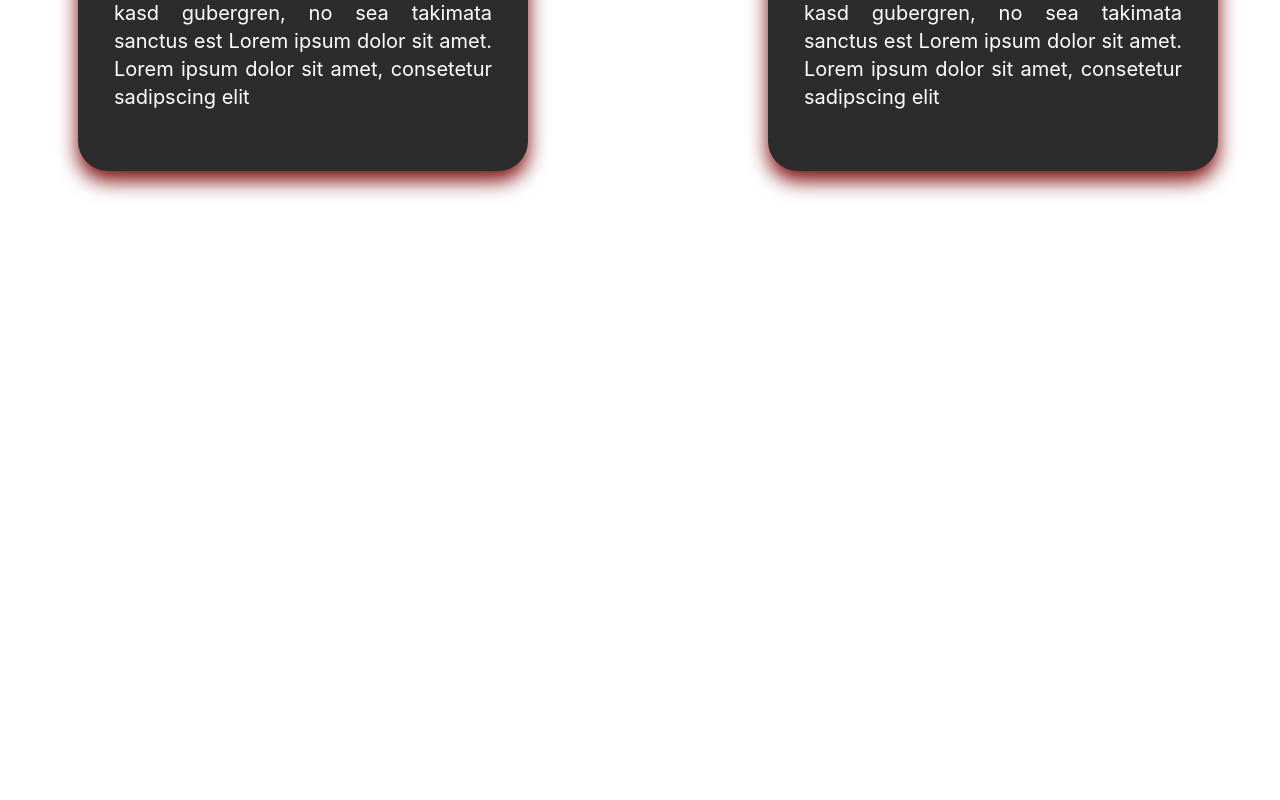
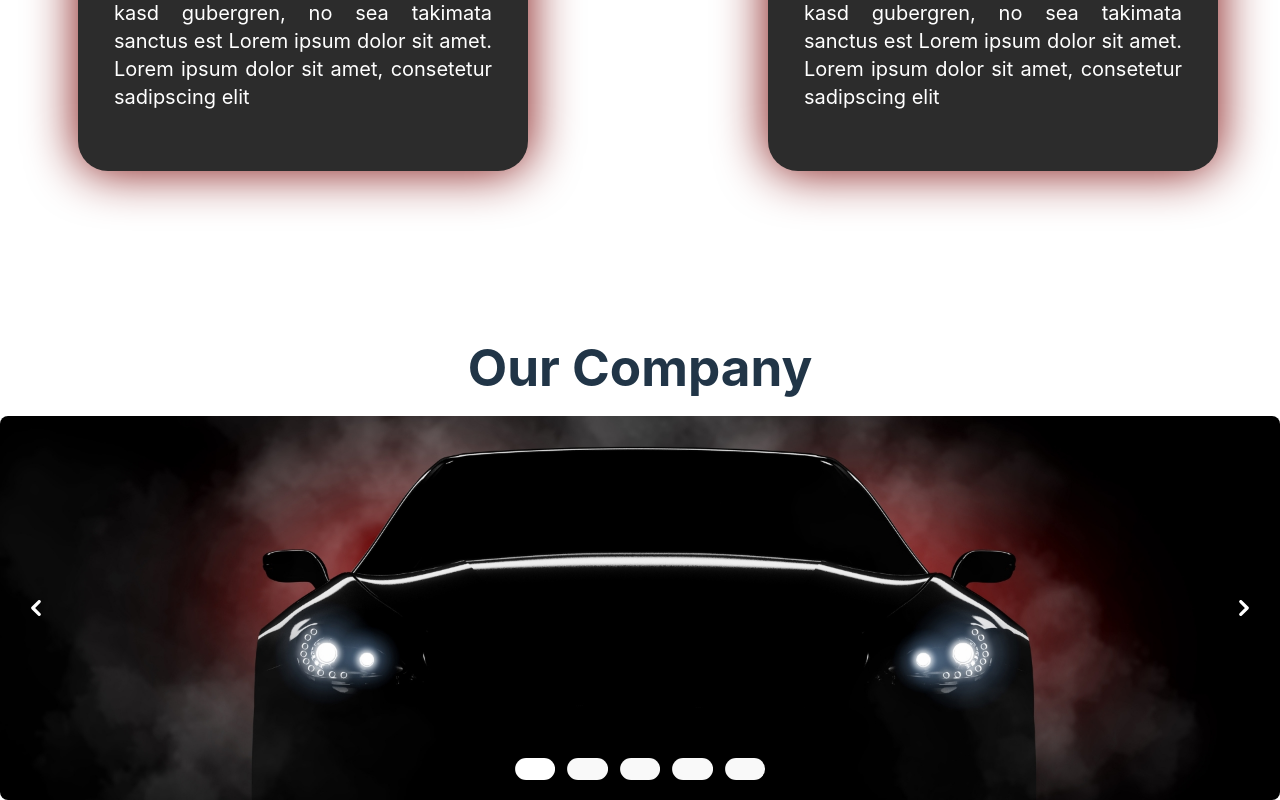
Before and after one commit to Windberger/MACAR, a React (Vite) app in the folder frontend/: page / in a window 1280 px wide. Shown: the part 1350-2150 px from the top of the page. Before the commit the page ends 1669 px from the top, so only its background shows below. Built offline with nearby package versions, Linux system fonts and the light colour scheme.

Commit message:
CompanyPage update

```diff
--- a/frontend/src/App.css
+++ b/frontend/src/App.css
@@ -42,6 +42,7 @@
 .bg-grey {
     background-color: rgb(44, 44, 44) !important;
 }
-.card-glow{
-    box-shadow: 0 10px 20px rgba(127, 12, 12, 1) !important;
+
+.card-glow {
+    box-shadow: 0 0px 50px rgba(127, 12, 12, 1) !important;
 }
--- a/frontend/src/App.tsx
+++ b/frontend/src/App.tsx
@@ -1,8 +1,8 @@
-import "./App.css";
 import HeroImage from "./pages/HeroImage/HeroImage.tsx";
 import Header from "./components/Header.tsx";
 import {useTranslation} from "react-i18next";
 import InformationCardsLayout from "./pages/InformationCards/InformationCardsLayout.tsx";
+import CompanyPage from "./pages/CompanyPage/CompanyPage.tsx";
 
 function App() {
 
@@ -23,7 +23,8 @@ function App() {
             <button onClick={() => onChangeLang("bs")}>Bosnisch</button>
 
 
-               <InformationCardsLayout></InformationCardsLayout>
+            <InformationCardsLayout></InformationCardsLayout>
+            <CompanyPage heading={t("headingCompanyPage")}></CompanyPage>
 
 
         </>
--- a/frontend/src/components/InformationCard.tsx
+++ b/frontend/src/components/InformationCard.tsx
@@ -1,4 +1,3 @@
-import "../App.css";
 import {Card, CardContent, CardHeader} from "@mui/material";
 
 interface IInformationCard {
--- a/frontend/src/i18n.ts
+++ b/frontend/src/i18n.ts
@@ -27,6 +27,10 @@ i18n.use(initReactI18next).init({
                 secondInformationCardTitle: "Motor vehicle; workshop",
                 secondInformationCardContent: "Lorem ipsum dolor sit amet, consetetur sadipscing elitr, sed diam nonumy eirmod tempor invidunt ut labore et dolore magna aliquyam erat, sed diam voluptua. At vero eos et accusam et justo duo dolores et ea rebum. Stet clita kasd gubergren, no sea takimata sanctus est Lorem ipsum dolor sit amet. Lorem ipsum dolor sit amet, consetetur sadipscing elit",
 
+
+                // CompanyPage
+                headingCompanyPage: "Our Company"
+
             }
         },
         bs: {
@@ -46,6 +50,9 @@ i18n.use(initReactI18next).init({
                 firstInformationCardContent: "Lorem ipsum dolor sit amet, consetetur sadipscing elitr, sed diam nonumy eirmod tempor invidunt ut labore et dolore magna aliquyam erat, sed diam voluptua. At vero eos et accusam et justo duo dolores et ea rebum. Stet clita kasd gubergren, no sea takimata sanctus est Lorem ipsum dolor sit amet. Lorem ipsum dolor sit amet, consetetur sadipscing elit",
                 secondInformationCardTitle: "Werkstatt",
                 secondInformationCardContent: "Lorem ipsum dolor sit amet, consetetur sadipscing elitr, sed diam nonumy eirmod tempor invidunt ut labore et dolore magna aliquyam erat, sed diam voluptua. At vero eos et accusam et justo duo dolores et ea rebum. Stet clita kasd gubergren, no sea takimata sanctus est Lorem ipsum dolor sit amet. Lorem ipsum dolor sit amet, consetetur sadipscing elit",
+
+                // CompanyPage
+                headingCompanyPage: "Unser Unternehmen"
             }
         }
     },
--- /dev/null
+++ b/frontend/src/pages/CompanyPage/CompanyPage.tsx
@@ -0,0 +1,83 @@
+import {useState} from "react";
+import heroBackground from "../../assets/images/heroImageCar.png";
+import PropTypes from "prop-types";
+
+
+CompanyPage.propTypes = {
+    heading: PropTypes.string.isRequired
+};
+
+
+function CompanyPage(heading: { heading: string }) {
+    const [activeIndex, setActiveIndex] = useState(0);
+
+    const images = [heroBackground, heroBackground, heroBackground, heroBackground, heroBackground];
+
+    return (
+
+        <>
+            <h1 className={"font font-bold mt-5 mb-5"}>{heading.heading}</h1>
+
+
+            <div id="default-carousel" className="relative w-full" data-carousel="slide">
+                <div className="relative h-56 overflow-hidden rounded-lg md:h-96">
+                    {images.map((image, index) => (
+                        <div
+                            key={index}
+                            className={`duration-700 ease-in-out ${index === activeIndex ? "block" : "hidden"}`}
+                        >
+                            <img
+                                src={image}
+                                className="absolute block w-full -translate-x-1/2 -translate-y-1/2 top-1/2 left-1/2"
+                                alt={`Slide ${index + 1}`}
+                            />
+                        </div>
+                    ))}
+                </div>
+                <div className="absolute z-30 flex -translate-x-1/2 bottom-5 left-1/2 space-x-3 rtl:space-x-reverse">
+                    {images.map((_, index) => (
+                        <button
+                            key={index}
+                            type="button"
+                            className={`w-3 h-3 rounded-full ${index === activeIndex ? "bg-white" : " bg-opacity-40"}`}
+                            aria-current={index === activeIndex}
+                            aria-label={`Slide ${index + 1}`}
+                            onClick={() => setActiveIndex(index)}
+                        ></button>
+                    ))}
+                </div>
+                <div
+                    className="absolute top-0 start-0 z-30 flex items-center justify-center h-full px-4 cursor-pointer group focus:outline-none"
+                    onClick={() => setActiveIndex((activeIndex - 1 + images.length) % images.length)}
+                >
+                <span
+                    className="inline-flex items-center justify-center w-10 h-10 rounded-full bg-transparent group-hover:bg-white/50 group-focus:ring-4 group-focus:ring-white group-focus:outline-none">
+                    <svg className="w-4 h-4 text-white rtl:rotate-180" aria-hidden="true"
+                         xmlns="http://www.w3.org/2000/svg" fill="none" viewBox="0 0 6 10">
+                        <path stroke="currentColor" strokeLinecap="round" strokeLinejoin="round" strokeWidth="2"
+                              d="M5 1 1 5l4 4"/>
+                    </svg>
+                    <span className="sr-only">Previous</span>
+                </span>
+                </div>
+                <div
+                    className="absolute top-0 end-0 z-30 flex items-center justify-center h-full px-4 cursor-pointer group focus:outline-none"
+                    onClick={() => setActiveIndex((activeIndex + 1) % images.length)}
+                >
+                <span
+                    className="inline-flex items-center justify-center w-10 h-10 rounded-full bg-transparent group-hover:bg-white/50 group-focus:ring-4 group-focus:ring-white group-focus:outline-none">
+                    <svg className="w-4 h-4 text-white rtl:rotate-180" aria-hidden="true"
+                         xmlns="http://www.w3.org/2000/svg" fill="none" viewBox="0 0 6 10">
+                        <path stroke="currentColor" strokeLinecap="round" strokeLinejoin="round" strokeWidth="2"
+                              d="m1 9 4-4-4-4"/>
+                    </svg>
+                    <span className="sr-only">Next</span>
+                </span>
+                </div>
+            </div>
+
+        </>
+    );
+}
+
+export default CompanyPage;
--- a/frontend/src/pages/InformationCards/InformationCardsLayout.tsx
+++ b/frontend/src/pages/InformationCards/InformationCardsLayout.tsx
@@ -6,7 +6,7 @@ import InformationCard from "../../components/InformationCard.tsx";
 function InformationCardsLayout() {
     const {t} = useTranslation();
     return (
-        <div className="flex justify-center items-center h-screen">
+        <div className="flex justify-center items-center h-screen mb-5">
             <div className="flex space-x-60">
                 <InformationCard left = {true} title={t("firstInformationCardTitle")} description={t("firstInformationCardContent")}/>
                 <InformationCard left={false} title={t("secondInformationCardTitle")} description={t("secondInformationCardContent")}/>
```
